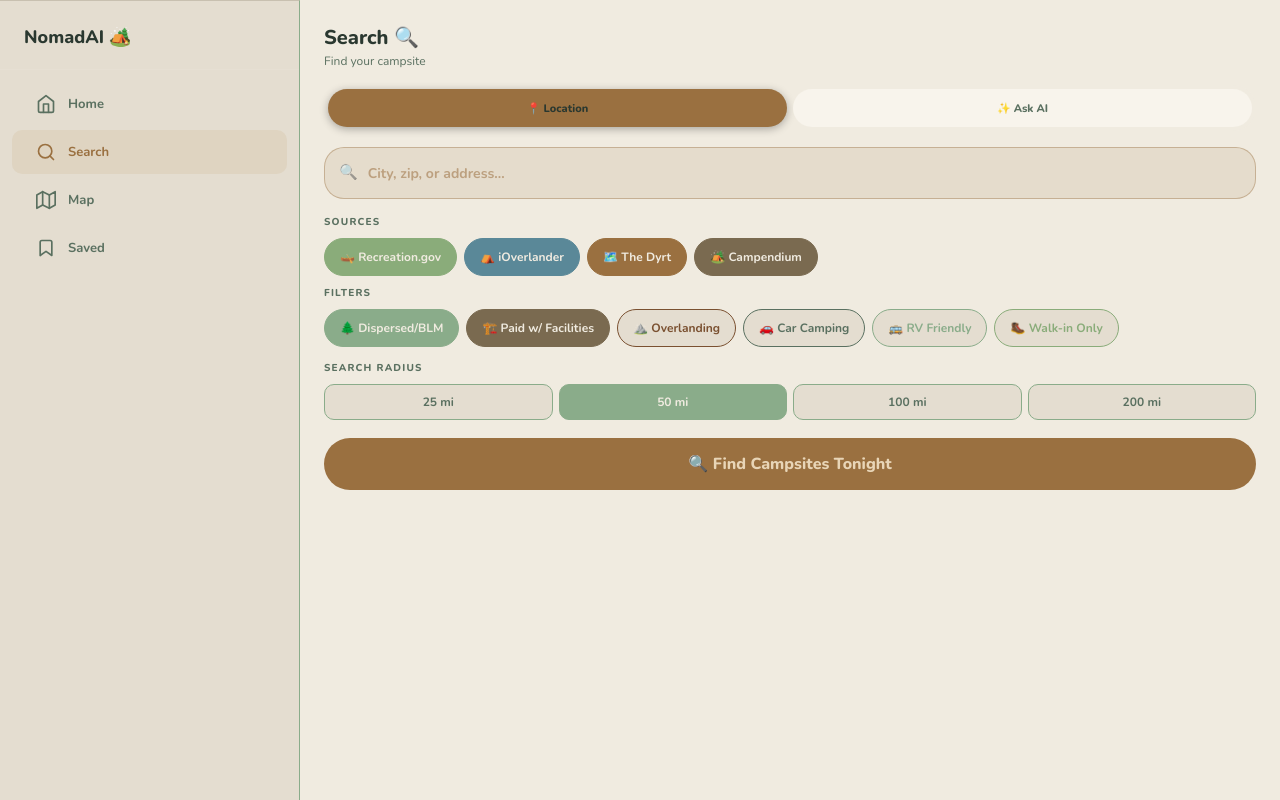
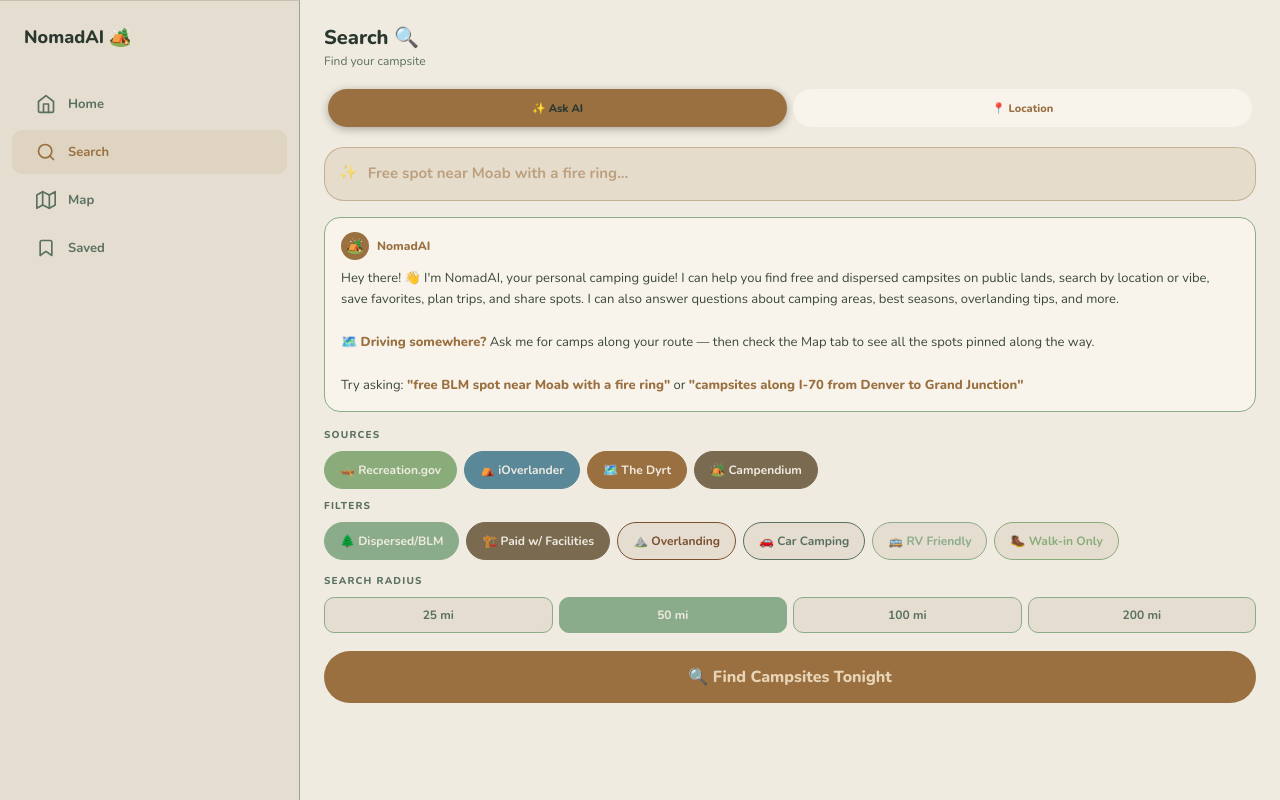
Before and after one commit to lukeb230/nomad-ai-vercel, a plain HTML site: page app.html in a window 1280 px wide. Both pictures are taken after a click on the element "Search". Drawn offline with nearby package versions, Linux system fonts and the light colour scheme.

Commit message:
Update app.html

```diff
--- a/app.html
+++ b/app.html
@@ -305,7 +305,7 @@
     /* User badge in topbar */
     .user-badge { display: flex; align-items: center; gap: 6px; background: var(--card); border: 1px solid var(--slate); border-radius: 50px; padding: 4px 10px 4px 6px; font-size: 11px; font-weight: 700; color: var(--muted); cursor: pointer; }
     .user-dot { width: 20px; height: 20px; border-radius: 50%; background: var(--sage); display: flex; align-items: center; justify-content: center; font-size: 10px; color: var(--sand); font-weight: 800; }
-    .ai-response-box { background: var(--card); border: 1.5px solid var(--slate); border-radius: 16px; padding: 14px 16px; margin-bottom: 14px; display: none; }
+    .ai-response-box { background: var(--card); border: 1.5px solid var(--slate); border-radius: 16px; padding: 14px 16px; margin-bottom: 0; display: none; }
     .ai-response-box.show { display: block; }
     .ai-response-header { display: flex; align-items: center; gap: 8px; margin-bottom: 8px; }
     .ai-response-avatar { width: 28px; height: 28px; border-radius: 50%; background: var(--tan); display: flex; align-items: center; justify-content: center; font-size: 14px; flex-shrink: 0; }
@@ -547,20 +547,27 @@
     <div class="topbar"><div class="topbar-left"><div class="topbar-title">Search 🔍</div><div class="topbar-sub">Find your campsite</div></div></div>
     <div class="search-wrap" id="search-wrap-outer">
       <div style="display:flex;gap:6px;margin-bottom:8px;background:var(--darker);border-radius:50px;padding:4px;">
-        <div id="mode-location-btn" onclick="setSearchMode('location')" style="flex:1;height:38px;border-radius:50px;background:var(--tan);color:var(--sand);border:none;font-size:11px;font-weight:800;font-family:'Nunito',sans-serif;cursor:pointer;display:flex;align-items:center;justify-content:center;gap:4px;box-shadow:0 2px 8px rgba(0,0,0,0.3);transition:all 0.2s;white-space:nowrap;padding:0 16px;">📍 Location</div>
-        <div id="mode-nl-btn" onclick="setSearchMode('nl')" style="flex:1;height:38px;border-radius:50px;background:var(--card);color:var(--muted);border:none;font-size:11px;font-weight:800;font-family:'Nunito',sans-serif;cursor:pointer;display:flex;align-items:center;justify-content:center;gap:4px;transition:all 0.2s;white-space:nowrap;padding:0 16px;">✨ Ask AI</div>
-      </div>
-      <div class="search-box" id="location-search-box">
+        <div id="mode-nl-btn" onclick="setSearchMode('nl')" style="flex:1;height:38px;border-radius:50px;background:var(--tan);color:var(--sand);border:none;font-size:11px;font-weight:800;font-family:'Nunito',sans-serif;cursor:pointer;display:flex;align-items:center;justify-content:center;gap:4px;box-shadow:0 2px 8px rgba(0,0,0,0.3);transition:all 0.2s;white-space:nowrap;padding:0 16px;">✨ Ask AI</div>
+        <div id="mode-location-btn" onclick="setSearchMode('location')" style="flex:1;height:38px;border-radius:50px;background:var(--card);color:var(--tan);border:none;font-size:11px;font-weight:800;font-family:'Nunito',sans-serif;cursor:pointer;display:flex;align-items:center;justify-content:center;gap:4px;transition:all 0.2s;white-space:nowrap;padding:0 16px;">📍 Location</div>
+      </div>
+      <div class="search-box" id="location-search-box" style="display:none;">
         <span style="font-size:15px;color:rgba(154,112,64,0.55);">🔍</span>
         <input id="loc" type="text" placeholder="City, zip, or address…" oninput="toggleClearBtn();acSearch(this.value)" onkeydown="handleAcKey(event)" autocomplete="off" />
         <div id="clear-btn" onclick="clearSearch()" style="display:none;cursor:pointer;font-size:15px;color:var(--muted);padding:0 4px;line-height:1;user-select:none;flex-shrink:0;">✕</div>
       </div>
-      <div class="search-box" id="nl-search-box" style="display:none;">
+      <div class="search-box" id="nl-search-box">
         <span style="font-size:15px;color:rgba(154,112,64,0.55);">✨</span>
-        <div id="nl-input" contenteditable="true" data-placeholder="Free spot near Moab with a fire ring..." style="flex:1;background:none;border:none;outline:none;font-size:15px;color:var(--muted);font-family:'Nunito',sans-serif;font-weight:700;caret-color:var(--muted);line-height:1.5;min-height:24px;word-break:break-word;overflow-wrap:break-word;" onkeydown="if(event.key==='Enter'&&!event.shiftKey){event.preventDefault();doNLSearch();}" oninput="toggleNLClearBtn()"></div>
+        <div id="nl-input" contenteditable="true" data-placeholder="Free spot near Moab with a fire ring..." style="flex:1;background:none;border:none;outline:none;font-size:15px;color:var(--muted);font-family:'Nunito',sans-serif;font-weight:700;caret-color:var(--muted);line-height:1.5;min-height:24px;word-break:break-word;overflow-wrap:break-word;" onkeydown="if(event.key==='Enter'&&!event.shiftKey){event.preventDefault();doNLSearch();}" oninput="toggleNLClearBtn();if((this.innerText||'').trim()){const b=document.getElementById('ai-response-box');if(b.classList.contains('show')&&document.getElementById('ai-response-text').innerHTML.includes('Hey there'))b.classList.remove('show');}"></div>
         <div id="nl-clear-btn" onclick="clearNLSearch()" style="display:none;cursor:pointer;font-size:15px;color:var(--muted);padding:0 4px;line-height:1;user-select:none;flex-shrink:0;">&#x2715;</div>
       </div>
       <div id="autocomplete-list" class="autocomplete-list" style="display:none;"></div>
+      <div class="ai-response-box" id="ai-response-box" style="margin-top:8px;margin-bottom:0;">
+        <div class="ai-response-header">
+          <div class="ai-response-avatar">🏕️</div>
+          <div class="ai-response-name">NomadAI</div>
+        </div>
+        <div class="ai-response-text" id="ai-response-text"></div>
+      </div>
     </div>
     <div id="search-history-wrap"></div>
     <div class="slabel">Sources</div>
@@ -592,13 +599,6 @@
     <div class="status-row"><div class="spin" id="spin"></div><span id="st"></span></div>
     <div id="err"></div>
     <div id="recent-section" style="padding:0 16px;display:flex;flex-direction:column;gap:10px;"></div>
-    <div class="ai-response-box" id="ai-response-box">
-      <div class="ai-response-header">
-        <div class="ai-response-avatar">🏕️</div>
-        <div class="ai-response-name">NomadAI</div>
-      </div>
-      <div class="ai-response-text" id="ai-response-text"></div>
-    </div>
     <div class="results" id="res"></div>
   </div>
 
@@ -1269,7 +1269,7 @@ function switchTab(tab){
   ['home-tab','search-tab','map-tab','saved-tab'].forEach(id=>{document.getElementById(id).style.display='none';});document.getElementById('map-click-hint').style.display='none';document.getElementById('map-search-btn').classList.remove('show');
   ['nav-home','nav-search','nav-map','nav-saved'].forEach(id=>document.getElementById(id).classList.remove('active'));
   if(tab==='home'){document.getElementById('home-tab').style.display='flex';document.getElementById('home-tab').style.flexDirection='column';document.getElementById('nav-home').classList.add('active');showHomeBtn();}
-  else if(tab==='search'){document.getElementById('search-tab').style.display='flex';document.getElementById('search-tab').style.flexDirection='column';document.getElementById('nav-search').classList.add('active');document.getElementById('err').innerHTML='';renderRecentSection();renderSearchHistory();}
+  else if(tab==='search'){document.getElementById('search-tab').style.display='flex';document.getElementById('search-tab').style.flexDirection='column';document.getElementById('nav-search').classList.add('active');document.getElementById('err').innerHTML='';renderRecentSection();renderSearchHistory();if(currentSearchMode==='nl'&&!(document.getElementById('nl-input').innerText||'').trim()){document.getElementById('ai-response-text').innerHTML="Hey there! 👋 I'm NomadAI, your personal camping guide! I can help you find free and dispersed campsites on public lands, search by location or vibe, save favorites, plan trips, and share spots. I can also answer questions about camping areas, best seasons, overlanding tips, and more.<br><br>🗺️ <span style=\"color:var(--tan);font-weight:800;\">Driving somewhere?</span> Ask me for camps along your route — then check the Map tab to see all the spots pinned along the way.<br><br>Try asking: <span style=\"color:var(--tan);font-weight:800;\">\"free BLM spot near Moab with a fire ring\"</span> or <span style=\"color:var(--tan);font-weight:800;\">\"campsites along I-70 from Denver to Grand Junction\"</span>";document.getElementById('ai-response-box').classList.add('show');}}
   else if(tab==='map'){document.getElementById('map-click-hint').style.display='block';document.getElementById('map-tab').style.display='flex';document.getElementById('map-tab').style.flexDirection='column';document.getElementById('nav-map').classList.add('active');initMap();refreshMap();}
   else{document.getElementById('saved-tab').style.display='flex';document.getElementById('saved-tab').style.flexDirection='column';document.getElementById('nav-saved').classList.add('active');renderSaved();if(routeOpen)renderRoutePlanner();if(passportOpen)renderPassport();}
 }
@@ -1417,7 +1417,7 @@ function skeletonCards(count, containerId) {
 }
 
 // ── NATURAL LANGUAGE SEARCH ──
-let currentSearchMode = 'location';
+let currentSearchMode = 'nl';
 
 function setSearchMode(mode) {
   currentSearchMode = mode;
@@ -1439,11 +1439,10 @@ function setSearchMode(mode) {
     nlBtn.style.borderRadius = '50px';
     goBtn.innerHTML = '✨ Ask AI';
     document.getElementById('autocomplete-list').style.display = 'none';
-    document.getElementById('nl-input').focus();
     // Show welcome message if box is empty
     const nlVal = (document.getElementById('nl-input').innerText||'').trim();
     if (!nlVal) {
-      document.getElementById('ai-response-text').innerHTML = "Hey there! 👋 I\'m NomadAI, your personal camping guide! I can help you find free and dispersed campsites on public lands, search by location or vibe, save favorites, plan trips, and share spots. I can also answer questions about camping areas, best seasons, overlanding tips, and more. Try asking: <span style=\"color:var(--tan);font-weight:800;\">\"free BLM spot near Moab with a fire ring\"</span> or <span style=\"color:var(--tan);font-weight:800;\">\"what\'s camping like in Big Bend?\"</span>";
+      document.getElementById('ai-response-text').innerHTML = "Hey there! 👋 I'm NomadAI, your personal camping guide! I can help you find free and dispersed campsites on public lands, search by location or vibe, save favorites, plan trips, and share spots. I can also answer questions about camping areas, best seasons, overlanding tips, and more.<br><br>🗺️ <span style=\"color:var(--tan);font-weight:800;\">Driving somewhere?</span> Ask me for camps along your route — then check the Map tab to see all the spots pinned along the way.<br><br>Try asking: <span style=\"color:var(--tan);font-weight:800;\">\"free BLM spot near Moab with a fire ring\"</span> or <span style=\"color:var(--tan);font-weight:800;\">\"campsites along I-70 from Denver to Grand Junction\"</span>";
       document.getElementById('ai-response-box').classList.add('show');
     }
   } else {
@@ -1465,8 +1464,8 @@ function setSearchMode(mode) {
 }
 
 function toggleNLClearBtn(){
-  const nlClearVal = (document.getElementById('nl-input').innerText || '').trim();
-  document.getElementById('nl-clear-btn').style.display = nlClearVal ? 'block' : 'none';
+  const val = (document.getElementById('nl-input').innerText || '').trim();
+  document.getElementById('nl-clear-btn').style.display = val ? 'block' : 'none';
 }
 function clearNLSearch(){
   const nlEl = document.getElementById('nl-input'); nlEl.innerText = '';
```
